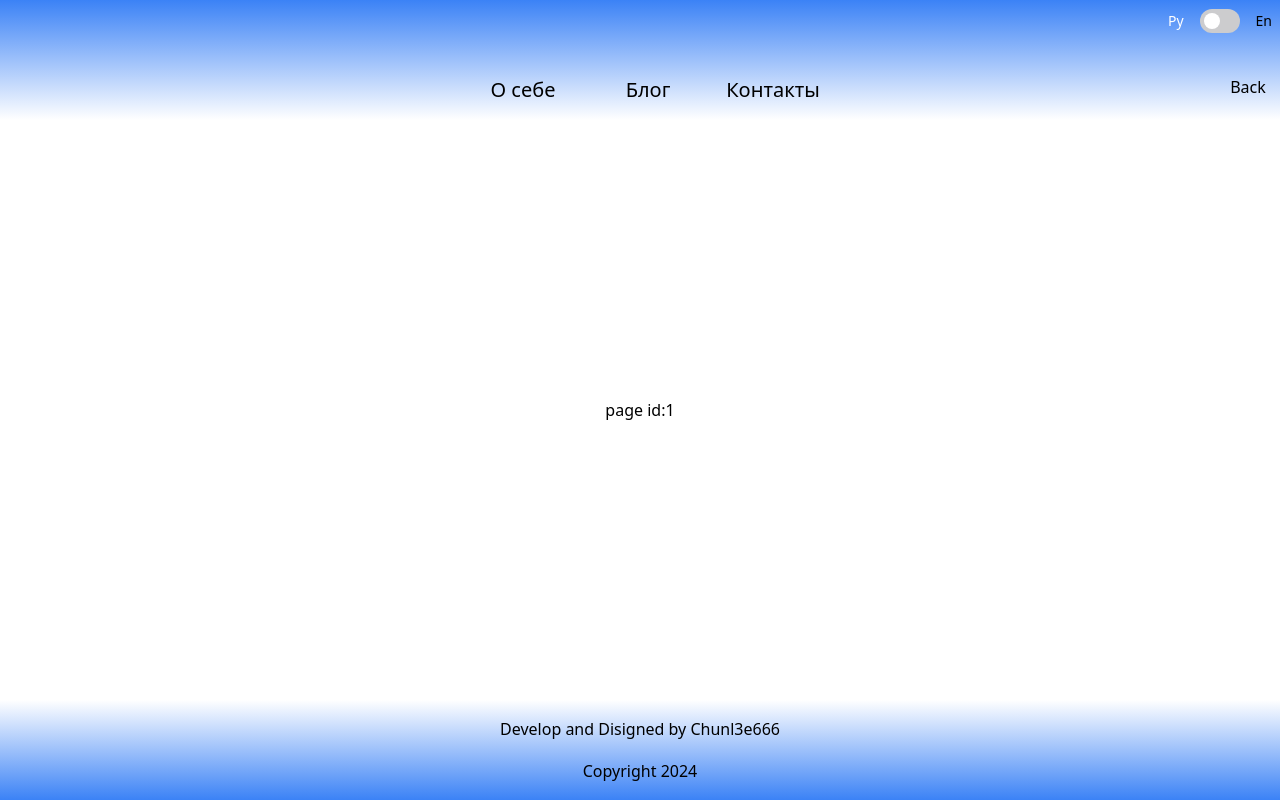
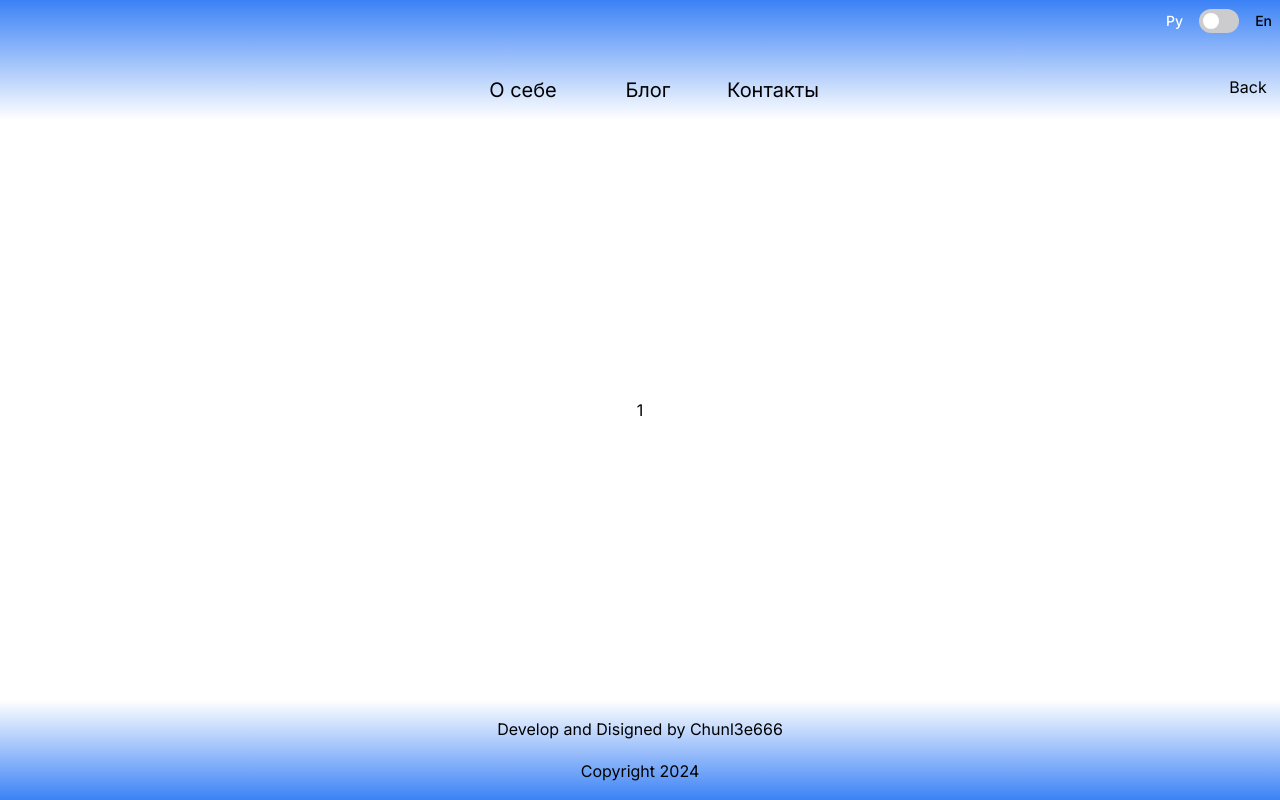
Before and after one commit to ArtofWASD/my_cv, a Next.js app: page /project/1 in a window 1280 px wide. Built offline with nearby package versions, Linux system fonts and the light colour scheme.

Commit message:
feat: Прелоадеры +  подключение к бд на супабейз

```diff
--- /dev/null
+++ b/app/blog/loading.tsx
@@ -0,0 +1,4 @@
+const Loading = () => {
+  return <main className="loading">Загрузка...</main>;
+};
+export default Loading;
--- a/app/blog/page.tsx
+++ b/app/blog/page.tsx
@@ -1,6 +1,5 @@
 import BlogPage from "@/src/pages/blogPage/ui/blogPage";
 import { TypeData } from "@/src/shared/api/model/types";
-import { Suspense } from "react";
 import { createClient } from "@/src/shared/api/supabase/supabaseServerClient";
 import { cookies } from "next/headers";
 const Blog = async () => {
@@ -9,9 +8,7 @@ const Blog = async () => {
   const { data: posts } = await supabase.from("blog").select("*");
   return (
     <main className="">
-      <Suspense fallback={<div>Loading...</div>}>
-        <BlogPage data={posts as TypeData[]} />
-      </Suspense>
+      <BlogPage data={posts as TypeData[]} />
     </main>
   );
 };
--- a/app/layout.tsx
+++ b/app/layout.tsx
@@ -17,12 +17,7 @@ export default function RootLayout({
 }>) {
   return (
     <html lang="en">
-      <body
-        className={
-          inter.className +
-          `bg-gradient-to-b from-orange-100 via-lime-100 to-sky-800 to-100%`
-        }
-      >
+      <body className={inter.className}>
         <Header />
         {children}
         <Footer />
--- a/app/page.tsx
+++ b/app/page.tsx
@@ -1,8 +1,17 @@
 import AppPage from "@/src/pages/appPage/ui/appPage";
-const Home = () => {
+import { TypeData } from "@/src/shared/api/model/types";
+import { createClient } from "@/src/shared/api/supabase/supabaseServerClient";
+import { cookies } from "next/headers";
+
+const Home = async () => {
+  const cookieStore = cookies();
+  const supabase = createClient(cookieStore);
+  let { data: projectsList, error } = await supabase
+    .from("projectsList")
+    .select("*");
   return (
     <main className="">
-      <AppPage />
+      <AppPage data={projectsList as TypeData[]} />
     </main>
   );
 };
--- /dev/null
+++ b/app/project/[id]/loading.tsx
@@ -0,0 +1,5 @@
+const Loading = () => {
+  return <main className="loading">Загрузка...</main>;
+};
+
+export default Loading;
--- a/app/project/[id]/page.tsx
+++ b/app/project/[id]/page.tsx
@@ -1,12 +1,13 @@
-"use client";
+'use client'
+import ProjectPage from "@/src/pages/projectPage/projectPage";
 import { useParams } from "next/navigation";
-
-const ProjectPage = () => {
+import { Suspense } from "react";
+const Project = () => {
   const params = useParams<{ id: string }>();
   return (
-    <main className="project-page flex items-center justify-center">
-      page id:{params?.id}
-    </main>
+    <Suspense fallback={<div>Loading...</div>}>
+      <ProjectPage params={params} />
+    </Suspense>
   );
 };
-export default ProjectPage;
+export default Project;
--- a/src/pages/adminPage/ui/adminPage.tsx
+++ b/src/pages/adminPage/ui/adminPage.tsx
@@ -1,5 +1,3 @@
-import React from 'react'
-
 const AdminPage = () => {
   return (
     <div>
--- a/src/pages/appPage/ui/appPage.tsx
+++ b/src/pages/appPage/ui/appPage.tsx
@@ -1,7 +1,8 @@
 import { mockBD } from "@/src/shared/api/mockBD";
+import { TypeData } from "@/src/shared/api/model/types";
 import { AboutPagePrewiev } from "@/src/widgets/aboutPagePreview";
 import { ProjectPreviewListItem } from "@/src/widgets/projectPreviewListItem";
-const AppPage = () => {
+const AppPage = ({ data }: { data: TypeData[] }) => {
   const db = mockBD;
   return (
     <>
--- /dev/null
+++ b/src/pages/projectPage/projectPage.tsx
@@ -0,0 +1,9 @@
+const ProjectPage = async ({ params }: { params: { id: string } | null }) => {
+  return (
+    <main className="project-page flex items-center justify-center">
+      {params?.id}
+    </main>
+  );
+};
+
+export default ProjectPage;
--- a/src/shared/api/model/types.ts
+++ b/src/shared/api/model/types.ts
@@ -25,5 +25,6 @@ export type TypeData = {
   id: number;
   title: string;
   body: string;
+  imgUrl: string;
   created_at: Date;
 };
```
